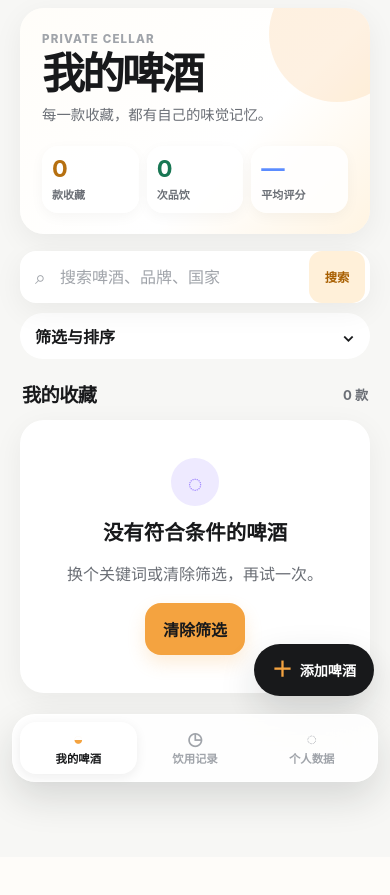
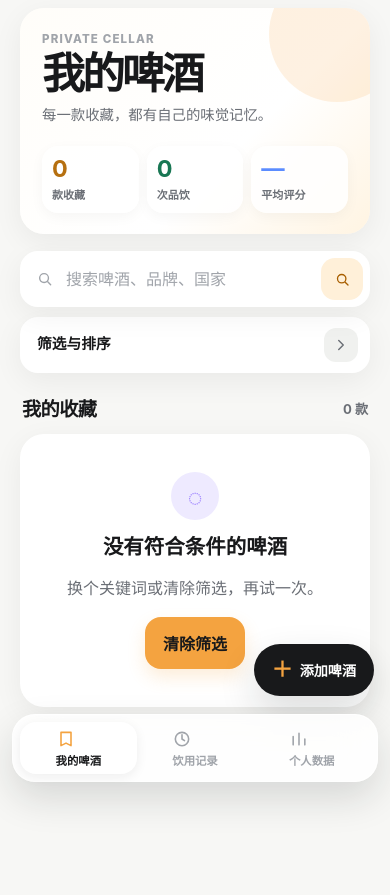
Before and after one commit to Eddie135/Beer-Journal, a Django app: page /beers/ in a window 390 px wide. Shown: the part 50-945 px from the top of the page. Before the commit the page ends 866 px from the top, so only its background shows below. Run offline with Django 5.2, Linux system fonts and the light colour scheme; data comes from the database, SQL or seed files in the repository; data that the repository does not hold is empty; some libraries are stand-ins or nearby versions.

Commit message:
feat: polish mobile ui layout

```diff
--- a/core/forms.py
+++ b/core/forms.py
@@ -81,7 +81,7 @@ class BeerSelectionForm(forms.Form):
         super().__init__(*args, **kwargs)
         self.fields["beer"].queryset = (
             Beer.objects.filter(deleted_at__isnull=True)
-            .select_related("style", "style__category")
+            .select_related("brand", "style", "style__category")
             .order_by("name", "id")
         )
 
--- a/core/static/css/app.css
+++ b/core/static/css/app.css
@@ -39,13 +39,14 @@ a { color: inherit; }
 
 .app-header { width: min(100%, 760px); margin: 0 auto; padding: calc(16px + env(safe-area-inset-top)) 20px 2px; }
 .app-wordmark { display: inline-flex; align-items: center; min-height: 32px; color: var(--ink); font-size: .76rem; font-weight: 800; letter-spacing: .13em; text-decoration: none; }
-.app-content { width: min(100%, 760px); min-height: calc(100vh - 145px); margin: 0 auto; padding: 8px 20px calc(164px + env(safe-area-inset-bottom)); animation: page-enter var(--motion-slow) var(--ease) both; }
+.app-content { width: min(100%, 760px); min-height: calc(100vh - 145px); margin: 0 auto; padding: 8px 20px calc(176px + env(safe-area-inset-bottom)); animation: page-enter var(--motion-slow) var(--ease) both; }
 
 .bottom-tab-bar { position: fixed; z-index: 10; left: 50%; bottom: max(12px, env(safe-area-inset-bottom)); transform: translateX(-50%); width: min(calc(100% - 24px), 520px); min-height: 68px; padding: 7px; display: grid; grid-template-columns: repeat(3, 1fr); border: 1px solid rgba(255, 255, 255, .85); border-radius: 23px; background: rgba(255, 255, 255, .84); box-shadow: var(--shadow-float); backdrop-filter: blur(22px); -webkit-backdrop-filter: blur(22px); transition: opacity var(--motion) var(--ease), transform var(--motion) var(--ease); }
 .tab-item { min-height: 52px; display: grid; place-content: center; gap: 3px; border-radius: 16px; color: var(--subtle); font-size: .71rem; font-weight: 700; text-align: center; text-decoration: none; transition: color var(--motion) var(--ease), background var(--motion) var(--ease), transform var(--motion-fast) var(--ease); }
 .tab-item.is-active { background: var(--surface); color: var(--ink); box-shadow: 0 3px 12px rgba(24, 25, 27, .07); }
 .tab-item:active { transform: scale(.95); }
-.tab-icon { color: var(--accent); font-size: 1.1rem; line-height: 1; }
+.ui-icon { width: 1em; height: 1em; display: block; fill: none; stroke: currentColor; stroke-linecap: round; stroke-linejoin: round; stroke-width: 1.9; }
+.tab-icon { width: 20px; height: 20px; display: grid; place-items: center; color: var(--accent); font-size: 1.25rem; line-height: 1; }
 .tab-item:not(.is-active) .tab-icon { color: var(--subtle); }
 
 .app-card, .panel { border: 0; border-radius: var(--radius-card); background: var(--surface); box-shadow: var(--shadow-card); }
@@ -228,10 +229,17 @@ dd { margin: 0; }
 .collection-tools .collection-search { position: relative; margin: 0; padding-left: 36px; background: var(--surface); box-shadow: var(--shadow-card); }
 .search-glyph { position: absolute; left: 15px; z-index: 1; color: var(--subtle); font-size: 1.2rem; line-height: 1; pointer-events: none; }
 .collection-tools .collection-search input { padding-left: 4px; }
-.collection-tools .collection-search button { flex-basis: auto; width: auto; min-width: 56px; margin-right: 5px; padding: 0 12px; border-radius: 13px; background: var(--accent-soft); color: #a85f00; font-size: .77rem; font-weight: 800; }
-.filter-chip { min-height: 46px; margin: 0; padding: 9px 15px; border-radius: var(--radius-pill); box-shadow: none; }
-.filter-chip > span:last-child { margin-left: auto; font-size: 1rem; }
-.filter-chip b { margin-left: 8px; padding: 4px 8px; border-radius: var(--radius-pill); background: var(--blue-soft); color: #385bb8; font-size: .72rem; }
+.collection-tools .collection-search { height: 56px; padding-left: 42px; border-radius: 18px; }
+.collection-tools .collection-search input { height: 56px; min-height: 56px; }
+.collection-tools .collection-search button { flex: 0 0 42px; width: 42px; min-width: 42px; height: 42px; min-height: 42px; margin-right: 7px; padding: 0; display: grid; place-items: center; border-radius: 14px; background: var(--accent-soft); color: #a85f00; font-size: 1.05rem; }
+.collection-tools .search-glyph { left: 16px; display: grid; place-items: center; font-size: 1.1rem; }
+.filter-trigger { min-height: 56px; margin: 0; padding: 10px 12px 10px 17px; display: flex; align-items: center; justify-content: space-between; border-radius: 18px; background: var(--surface); box-shadow: var(--shadow-card); }
+.filter-trigger-copy { min-width: 0; display: grid; gap: 2px; text-align: left; }
+.filter-trigger-copy strong { font-size: .92rem; line-height: 1.2; }
+.filter-trigger-copy small { color: var(--muted); font-size: .69rem; font-weight: 700; }
+.filter-trigger-arrow { width: 34px; height: 34px; display: grid; flex: 0 0 34px; place-items: center; border-radius: 12px; background: var(--surface-soft); color: var(--muted); font-size: 1.15rem; }
+.filter-trigger-arrow .ui-icon { width: 18px; height: 18px; }
+.collection-grid { padding-bottom: 12px; }
 .collection-section-heading { display: flex; align-items: center; justify-content: space-between; gap: 12px; margin: 0 2px 12px; }
 .collection-section-heading h2 { margin: 0; font-size: 1.2rem; letter-spacing: -.03em; }
 .collection-section-heading span { color: var(--muted); font-size: .82rem; font-weight: 700; }
--- a/core/views.py
+++ b/core/views.py
@@ -252,6 +252,13 @@ def personal_data(request):
         .order_by("-count", "beer__style__category__name"),
         core_stats["tasting_count"],
     )
+    style_distribution = chart_items(
+        active_tastings.exclude(beer__style__isnull=True)
+        .values("beer__style__name")
+        .annotate(count=Count("id"))
+        .order_by("-count", "beer__style__name"),
+        core_stats["tasting_count"],
+    )
     flavor_distribution = chart_items(
         FlavorTag.objects.filter(
             beer_links__beer__deleted_at__isnull=True,
@@ -320,6 +327,7 @@ def personal_data(request):
         "preferences": preferences,
         "country_distribution": country_distribution,
         "category_distribution": category_distribution,
+        "style_distribution": style_distribution,
         "flavor_distribution": flavor_distribution,
         "purchase_channel": purchase_channel,
         "monthly_trends": monthly_trends,
--- a/templates/base.html
+++ b/templates/base.html
@@ -5,7 +5,7 @@
   <meta charset="utf-8">
   <meta name="viewport" content="width=device-width, initial-scale=1">
   <title>{% block title %}BEER JOURNAL{% endblock %}</title>
-  <link rel="stylesheet" href="{% static 'css/app.css' %}?v=20260713-profile">
+  <link rel="stylesheet" href="{% static 'css/app.css' %}?v=20260713-mobile">
 </head>
 <body>
   <header class="app-header">
@@ -15,10 +15,10 @@
     {% block content %}{% endblock %}
   </main>
   <nav class="bottom-tab-bar" aria-label="主要导航">
-    <a class="tab-item{% if request.resolver_match.url_name == 'beer-list' or request.resolver_match.url_name == 'beer-detail' %} is-active{% endif %}" href="{% url 'beer-list' %}"><span class="tab-icon">◒</span><span>我的啤酒</span></a>
-    <a class="tab-item{% if request.resolver_match.url_name == 'tasting-list' or request.resolver_match.url_name == 'tasting-detail' %} is-active{% endif %}" href="{% url 'tasting-list' %}"><span class="tab-icon">◷</span><span>饮用记录</span></a>
-    <a class="tab-item{% if request.resolver_match.url_name == 'personal-data' %} is-active{% endif %}" href="{% url 'personal-data' %}"><span class="tab-icon">◌</span><span>个人数据</span></a>
+    <a class="tab-item{% if request.resolver_match.url_name == 'beer-list' or request.resolver_match.url_name == 'beer-detail' %} is-active{% endif %}" href="{% url 'beer-list' %}"><span class="tab-icon"><svg class="ui-icon" viewBox="0 0 24 24" aria-hidden="true"><path d="M6 4h12v16l-6-3-6 3z"></path></svg></span><span>我的啤酒</span></a>
+    <a class="tab-item{% if request.resolver_match.url_name == 'tasting-list' or request.resolver_match.url_name == 'tasting-detail' %} is-active{% endif %}" href="{% url 'tasting-list' %}"><span class="tab-icon"><svg class="ui-icon" viewBox="0 0 24 24" aria-hidden="true"><circle cx="12" cy="12" r="8"></circle><path d="M12 7v5l3 2"></path></svg></span><span>饮用记录</span></a>
+    <a class="tab-item{% if request.resolver_match.url_name == 'personal-data' %} is-active{% endif %}" href="{% url 'personal-data' %}"><span class="tab-icon"><svg class="ui-icon" viewBox="0 0 24 24" aria-hidden="true"><path d="M5 19V9M12 19V5M19 19v-7"></path></svg></span><span>个人数据</span></a>
   </nav>
-  <script defer src="{% static 'js/app.js' %}?v=20260713-profile"></script>
+  <script defer src="{% static 'js/app.js' %}?v=20260713-mobile"></script>
 </body>
 </html>
--- a/templates/beer_detail.html
+++ b/templates/beer_detail.html
@@ -4,7 +4,7 @@
 {% block content %}
   <section class="beer-profile-hero">
     <div class="beer-profile-media">{% if beer.cover_photo %}<img class="beer-profile-image progressive-image" src="{% url 'photo-file' beer.cover_photo.id 'display' %}" alt="{{ beer.name }} 酒标或照片">{% else %}<div class="image-placeholder beer-profile-placeholder"><span>⌁</span><small>等待酒标照片</small></div>{% endif %}{% if average_score is not None %}<div class="hero-rating"><span>★</span><strong>{{ average_score|floatformat:1 }}</strong><small>平均评分</small></div>{% endif %}</div>
-    <div class="beer-profile-copy"><p class="screen-kicker">{{ beer.origin_country_code|flag }} {{ beer.origin_country_code|country_name }}</p><h1>{{ beer.name }}</h1><p class="beer-profile-brand">{{ beer.brand|default:"未填写品牌" }}</p><p class="beer-profile-style">{{ beer.style.category.name|default:"未分类" }} · {{ beer.style|default:"未填写类型" }}</p><div class="beer-profile-actions"><a href="{% url 'beer-edit' beer.id %}">编辑资料</a><form method="post" action="{% url 'beer-delete' beer.id %}">{% csrf_token %}<button type="submit">删除</button></form></div></div>
+    <div class="beer-profile-copy"><p class="screen-kicker">{{ beer.origin_country_code|flag }} {{ beer.origin_country_code|country_name }}</p><h1>{{ beer.name }}</h1><p class="beer-profile-brand">{{ beer.brand|default:"未填写品牌" }}</p><p class="beer-profile-style">{{ beer.style.category.name|default:"未分类" }} · {{ beer.style|default:"未填写类型" }}</p><div class="beer-profile-actions"><a class="profile-action profile-action-secondary" href="{% url 'beer-edit' beer.id %}">编辑资料</a><form method="post" action="{% url 'beer-delete' beer.id %}">{% csrf_token %}<button class="profile-action profile-action-danger" type="submit">删除</button></form></div></div>
   </section>
 
   <section class="detail-summary app-card" aria-label="收藏摘要"><div><strong>{{ tastings|length }}</strong><span>品饮次数</span></div><div><strong>{% if average_score is not None %}{{ average_score|floatformat:1 }}{% else %}—{% endif %}</strong><span>平均评分</span></div><div><strong>{% if latest_tasting %}{{ latest_tasting.tasted_at|date:"n/j" }}{% else %}—{% endif %}</strong><span>最近品饮</span></div></section>
--- a/templates/beer_list.html
+++ b/templates/beer_list.html
@@ -13,9 +13,9 @@
 
   <section class="collection-tools" aria-label="搜索与筛选">
     <form class="collection-search" method="get">
-      <label class="visually-hidden" for="beer-query">搜索啤酒</label><span class="search-glyph" aria-hidden="true">⌕</span><input id="beer-query" type="search" name="q" value="{{ filters.q }}" placeholder="搜索啤酒、品牌、国家"><button type="submit" aria-label="搜索">搜索</button>
+      <label class="visually-hidden" for="beer-query">搜索啤酒</label><span class="search-glyph" aria-hidden="true"><svg class="ui-icon" viewBox="0 0 24 24" aria-hidden="true"><circle cx="11" cy="11" r="6"></circle><path d="m16 16 4 4"></path></svg></span><input id="beer-query" type="search" name="q" value="{{ filters.q }}" placeholder="搜索啤酒、品牌、国家"><button type="submit" aria-label="搜索"><svg class="ui-icon" viewBox="0 0 24 24" aria-hidden="true"><circle cx="11" cy="11" r="6"></circle><path d="m16 16 4 4"></path></svg></button>
     </form>
-    <button class="filter-trigger filter-chip" type="button" data-filter-open><span>筛选与排序</span>{% if filters.category or filters.style or filters.country or filters.mouthfeel or filters.tag or filters.min_score or filters.max_score or filters.sort != "latest" %}<b>已选</b>{% endif %}<span aria-hidden="true">⌄</span></button>
+    <button class="filter-trigger" type="button" data-filter-open><span class="filter-trigger-copy"><strong>筛选与排序</strong>{% if filters.category or filters.style or filters.country or filters.mouthfeel or filters.tag or filters.min_score or filters.max_score or filters.sort != "latest" %}<small>已应用筛选条件</small>{% endif %}</span><span class="filter-trigger-arrow" aria-hidden="true"><svg class="ui-icon" viewBox="0 0 24 24"><path d="m9 18 6-6-6-6"></path></svg></span></button>
   </section>
 
   <div class="filter-overlay" data-filter-overlay></div>
--- a/templates/personal_data.html
+++ b/templates/personal_data.html
@@ -41,6 +41,11 @@
   </section>
 
   <section class="profile-section">
+    <div class="section-heading"><h2>风格分布</h2><span>按品饮次数</span></div>
+    <article class="profile-chart app-card">{% for item in style_distribution %}<div class="chart-bar-row"><span>{{ item.beer__style__name }}</span><div class="chart-track chart-track-purple"><i style="--value: {{ item.percentage }}%"></i></div><b>{{ item.count }}</b></div>{% empty %}<p class="chart-empty">尚无可统计的风格资料。</p>{% endfor %}</article>
+  </section>
+
+  <section class="profile-section">
     <div class="section-heading"><h2>近12个月</h2><span>品饮 / 新收藏</span></div>
     <article class="profile-trend-chart app-card"><div class="trend-legend"><span><i></i>品饮</span><span><b></b>收藏</span></div><div class="profile-trend-bars">{% for trend in monthly_trends %}<div class="profile-trend-column" title="{{ trend.month|date:'Y年n月' }}：{{ trend.tasting_count }} 次品饮，{{ trend.beer_count }} 款收藏"><div class="profile-trend-stack"><i style="--value: {{ trend.tasting_percentage }}%"></i><b style="--value: {{ trend.beer_percentage }}%"></b></div><span>{{ trend.month|date:"n月" }}</span></div>{% endfor %}</div></article>
   </section>
--- a/templates/tasting_select.html
+++ b/templates/tasting_select.html
@@ -12,7 +12,7 @@
       {% for beer in beers %}
         <label class="beer-picker-card app-card" data-beer-picker-item data-search-text="{{ beer.name|lower }}">
           <input type="radio" name="beer" value="{{ beer.id }}" required>
-          <span class="picker-copy"><strong>{{ beer.name }}</strong><small>{{ beer.origin_country_code|flag }} {{ beer.origin_country_code|country_name }} · {{ beer.style.category.name|default:"未分类" }} · {{ beer.style|default:"未填写类型" }}</small></span><span class="picker-check">✓</span>
+          <span class="picker-radio" aria-hidden="true"></span><span class="picker-copy"><strong>{{ beer.name }}</strong><em>{{ beer.brand|default:"未填写品牌" }}</em><small>{{ beer.origin_country_code|flag }} {{ beer.origin_country_code|country_name }} · {{ beer.style.category.name|default:"未分类" }} · {{ beer.style|default:"未填写类型" }}</small></span>
         </label>
       {% empty %}
         <p class="muted">还没有可选的啤酒。</p>
```
Also changed, not shown: other parts of core/static/css/app.css (+28 -3 lines), core/tests.py (+23 -6 lines), docs/DEVELOPMENT_PLAN.md (+1 -0 lines), docs/PRODUCT_REQUIREMENTS.md (+4 -0 lines), README.md.
